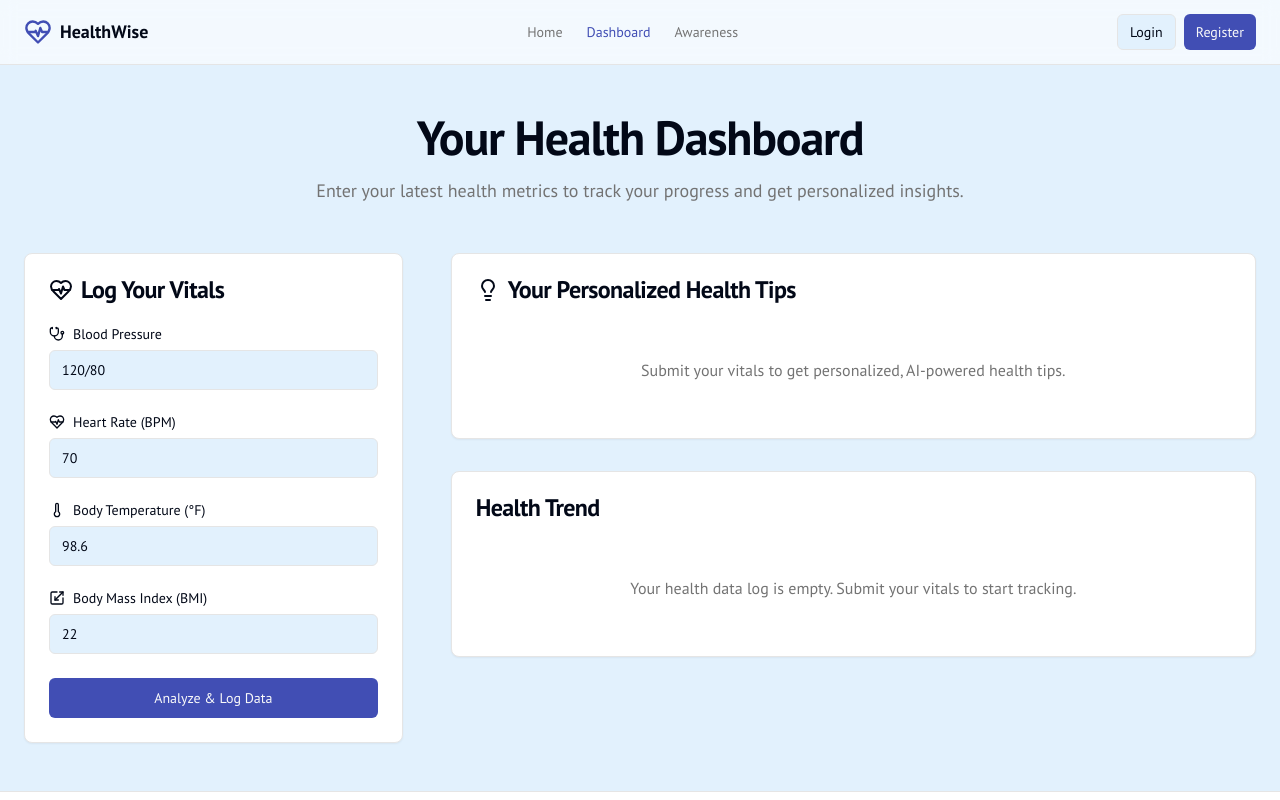
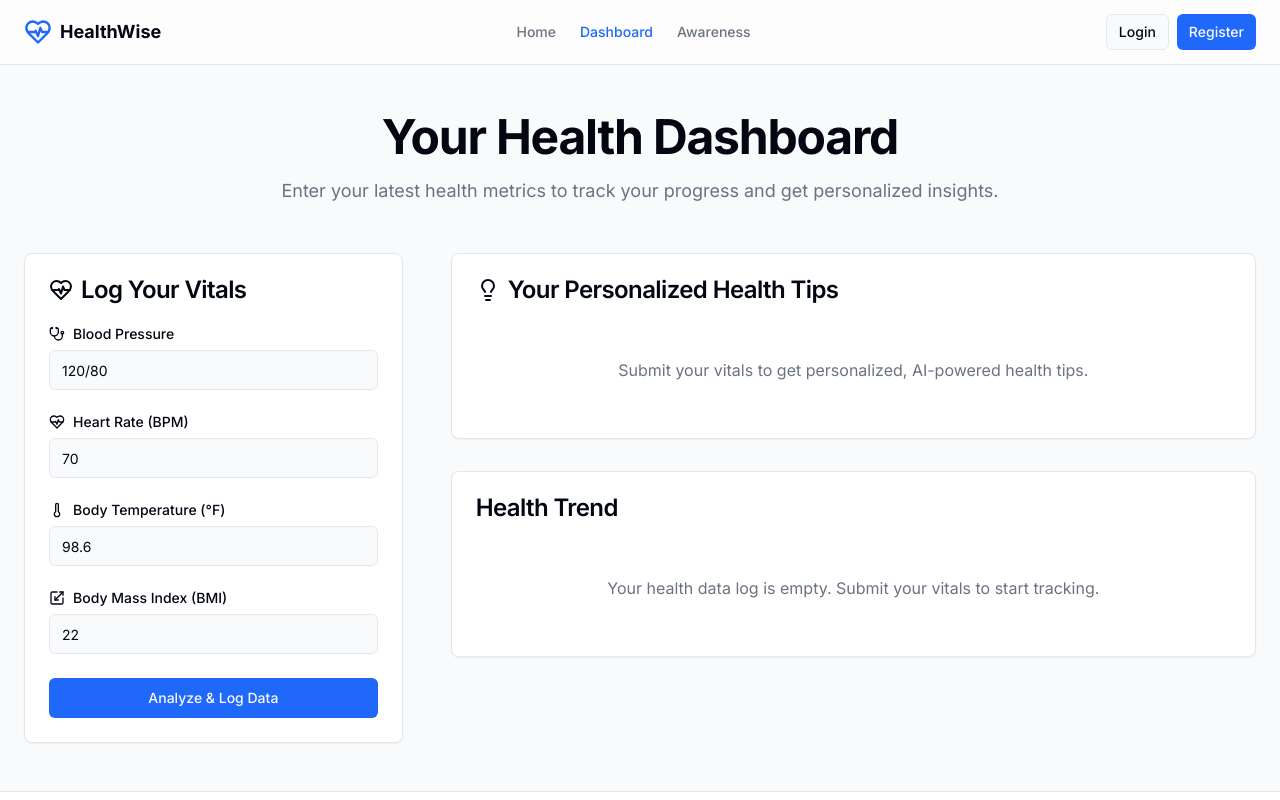
Before and after one commit to ishikacodespace/HealthWise, a Next.js app: page /dashboard in a window 1280 px wide. Shown: the top 800 px of the page. Built offline with nearby package versions, Linux system fonts and the light colour scheme; what @genkit-ai/googleai, genkit would draw is missing.

Commit message:
Design innovative frontend

```diff
--- a/src/app/globals.css
+++ b/src/app/globals.css
@@ -3,32 +3,32 @@
 @tailwind utilities;
 
 body {
-  font-family: 'PT Sans', sans-serif;
+  font-family: 'Inter', sans-serif;
 }
 
 @layer base {
   :root {
-    --background: 207 90% 94%;
-    --foreground: 222.2 84% 4.9%;
-    --card: 0 0% 100%;
-    --card-foreground: 222.2 84% 4.9%;
-    --popover: 0 0% 100%;
-    --popover-foreground: 222.2 84% 4.9%;
-    --primary: 233 47% 48%;
-    --primary-foreground: 0 0% 98%;
-    --secondary: 0 0% 96.1%;
-    --secondary-foreground: 0 0% 9%;
-    --muted: 0 0% 96.1%;
-    --muted-foreground: 0 0% 45.1%;
-    --accent: 174 100% 29%;
-    --accent-foreground: 0 0% 98%;
+    --background: 220 20% 98%;
+    --foreground: 224 71.4% 4.1%;
+    --card: 220 20% 100%;
+    --card-foreground: 224 71.4% 4.1%;
+    --popover: 220 20% 100%;
+    --popover-foreground: 224 71.4% 4.1%;
+    --primary: 220 95% 55%;
+    --primary-foreground: 210 20% 98%;
+    --secondary: 220 14.3% 95.9%;
+    --secondary-foreground: 222 47.4% 11.2%;
+    --muted: 220 14.3% 95.9%;
+    --muted-foreground: 220 8.9% 46.1%;
+    --accent: 220 95% 65%;
+    --accent-foreground: 222 47.4% 11.2%;
     --destructive: 0 84.2% 60.2%;
-    --destructive-foreground: 0 0% 98%;
-    --border: 0 0% 89.8%;
-    --input: 0 0% 89.8%;
-    --ring: 233 47% 48%;
-    --chart-1: 233 47% 48%;
-    --chart-2: 174 100% 29%;
+    --destructive-foreground: 210 20% 98%;
+    --border: 220 13% 91%;
+    --input: 220 13% 91%;
+    --ring: 220 95% 55%;
+    --chart-1: 220 95% 55%;
+    --chart-2: 173 95% 45%;
     --chart-3: 197 37% 24%;
     --chart-4: 43 74% 66%;
     --chart-5: 27 87% 67%;
@@ -43,25 +43,25 @@ body {
     --sidebar-ring: 217.2 91.2% 59.8%;
   }
   .dark {
-    --background: 222.2 84% 4.9%;
-    --foreground: 0 0% 98%;
-    --card: 222.2 84% 4.9%;
-    --card-foreground: 0 0% 98%;
-    --popover: 222.2 84% 4.9%;
-    --popover-foreground: 0 0% 98%;
-    --primary: 233 47% 48%;
-    --primary-foreground: 0 0% 98%;
-    --secondary: 0 0% 14.9%;
-    --secondary-foreground: 0 0% 98%;
-    --muted: 0 0% 14.9%;
-    --muted-foreground: 0 0% 63.9%;
-    --accent: 174 100% 29%;
-    --accent-foreground: 0 0% 98%;
+    --background: 224 71.4% 4.1%;
+    --foreground: 210 20% 98%;
+    --card: 224 71.4% 4.1%;
+    --card-foreground: 210 20% 98%;
+    --popover: 224 71.4% 4.1%;
+    --popover-foreground: 210 20% 98%;
+    --primary: 217.2 91.2% 59.8%;
+    --primary-foreground: 210 20% 98%;
+    --secondary: 215 27.9% 16.9%;
+    --secondary-foreground: 210 20% 98%;
+    --muted: 215 27.9% 16.9%;
+    --muted-foreground: 217.5 16.7% 65.1%;
+    --accent: 217.2 91.2% 59.8%;
+    --accent-foreground: 210 20% 98%;
     --destructive: 0 62.8% 30.6%;
-    --destructive-foreground: 0 0% 98%;
-    --border: 0 0% 14.9%;
-    --input: 0 0% 14.9%;
-    --ring: 233 47% 48%;
+    --destructive-foreground: 210 20% 98%;
+    --border: 215 27.9% 16.9%;
+    --input: 215 27.9% 16.9%;
+    --ring: 217.2 91.2% 59.8%;
     --chart-1: 220 70% 50%;
     --chart-2: 160 60% 45%;
     --chart-3: 30 80% 55%;
@@ -86,3 +86,10 @@ body {
     @apply bg-background text-foreground;
   }
 }
+
+@layer utilities {
+  .bg-gradient-hero {
+    background-image: radial-gradient(circle at 50% 0, hsl(var(--primary) / 0.1), transparent 40%),
+                      radial-gradient(circle at 50% 100%, hsl(var(--accent) / 0.1), transparent 40%);
+  }
+}
--- a/src/app/layout.tsx
+++ b/src/app/layout.tsx
@@ -21,7 +21,7 @@ export default function RootLayout({
         <link rel="preconnect" href="https://fonts.googleapis.com" />
         <link rel="preconnect" href="https://fonts.gstatic.com" crossOrigin="anonymous" />
         <link
-          href="https://fonts.googleapis.com/css2?family=PT+Sans:ital,wght@0,400;0,700;1,400;1,700&display=swap"
+          href="https://fonts.googleapis.com/css2?family=Inter:wght@400;500;600;700;800&display=swap"
           rel="stylesheet"
         />
       </head>
--- a/src/app/page.tsx
+++ b/src/app/page.tsx
@@ -37,10 +37,10 @@ export default function Home() {
 
   return (
     <div className="flex flex-col min-h-screen">
-      <section className="relative w-full py-20 md:py-32 lg:py-40 bg-card">
+      <section className="relative w-full py-20 md:py-32 lg:py-40 bg-card bg-gradient-hero">
         <div className="container mx-auto px-4 md:px-6 text-center">
           <div className="max-w-3xl mx-auto">
-            <h1 className="text-4xl font-headline font-bold tracking-tight text-foreground sm:text-5xl md:text-6xl lg:text-7xl">
+            <h1 className="text-4xl font-headline font-extrabold tracking-tight text-foreground sm:text-5xl md:text-6xl lg:text-7xl">
               HealthWise Community
             </h1>
             <p className="mt-6 text-lg leading-8 text-muted-foreground sm:text-xl">
@@ -82,7 +82,7 @@ export default function Home() {
           </div>
           <div className="mt-16 grid gap-8 md:grid-cols-2 lg:grid-cols-3">
             {features.map((feature) => (
-              <Card key={feature.title} className="flex flex-col overflow-hidden transform transition-all duration-300 hover:scale-105 hover:shadow-xl">
+              <Card key={feature.title} className="flex flex-col overflow-hidden transform transition-all duration-300 hover:scale-105 hover:shadow-xl bg-card/50 backdrop-blur-sm">
                 {feature.image && (
                   <div className="aspect-w-3 aspect-h-2">
                      <Image
--- a/tailwind.config.ts
+++ b/tailwind.config.ts
@@ -10,8 +10,8 @@ export default {
   theme: {
     extend: {
       fontFamily: {
-        body: ['PT Sans', 'sans-serif'],
-        headline: ['PT Sans', 'sans-serif'],
+        body: ['Inter', 'sans-serif'],
+        headline: ['Inter', 'sans-serif'],
         code: ['monospace'],
       },
       colors: {
```
